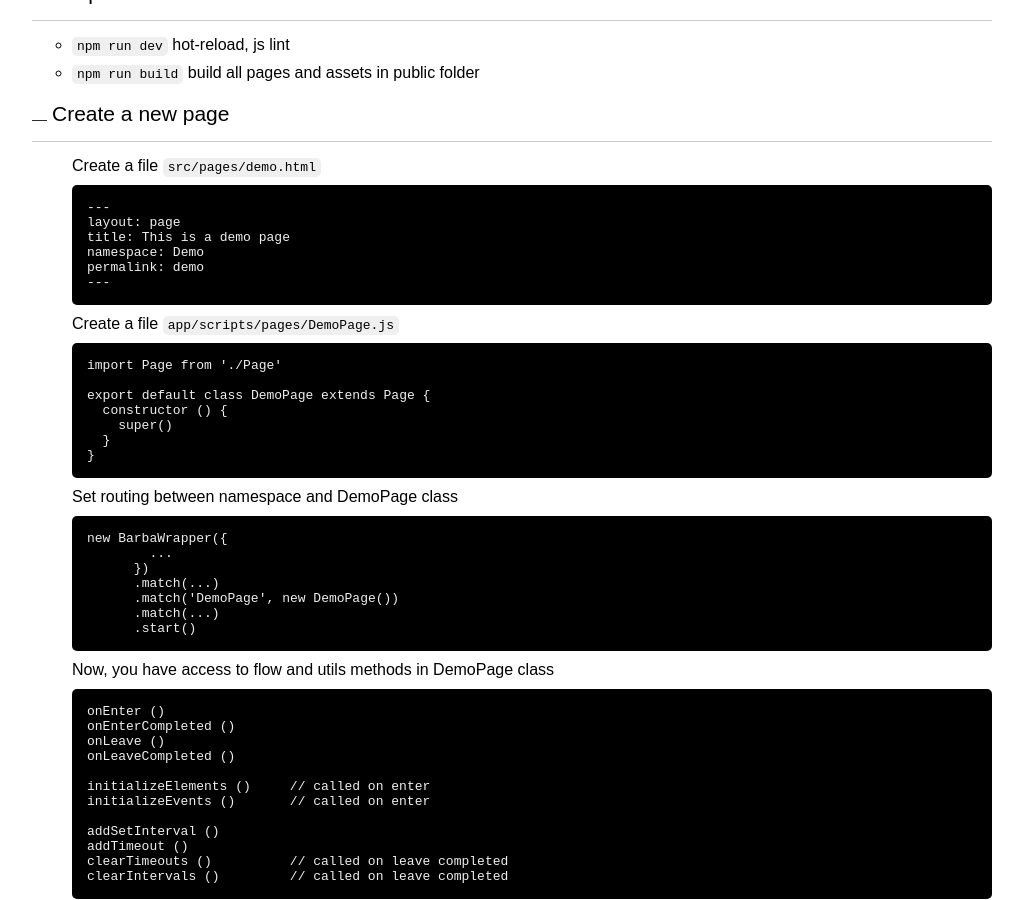
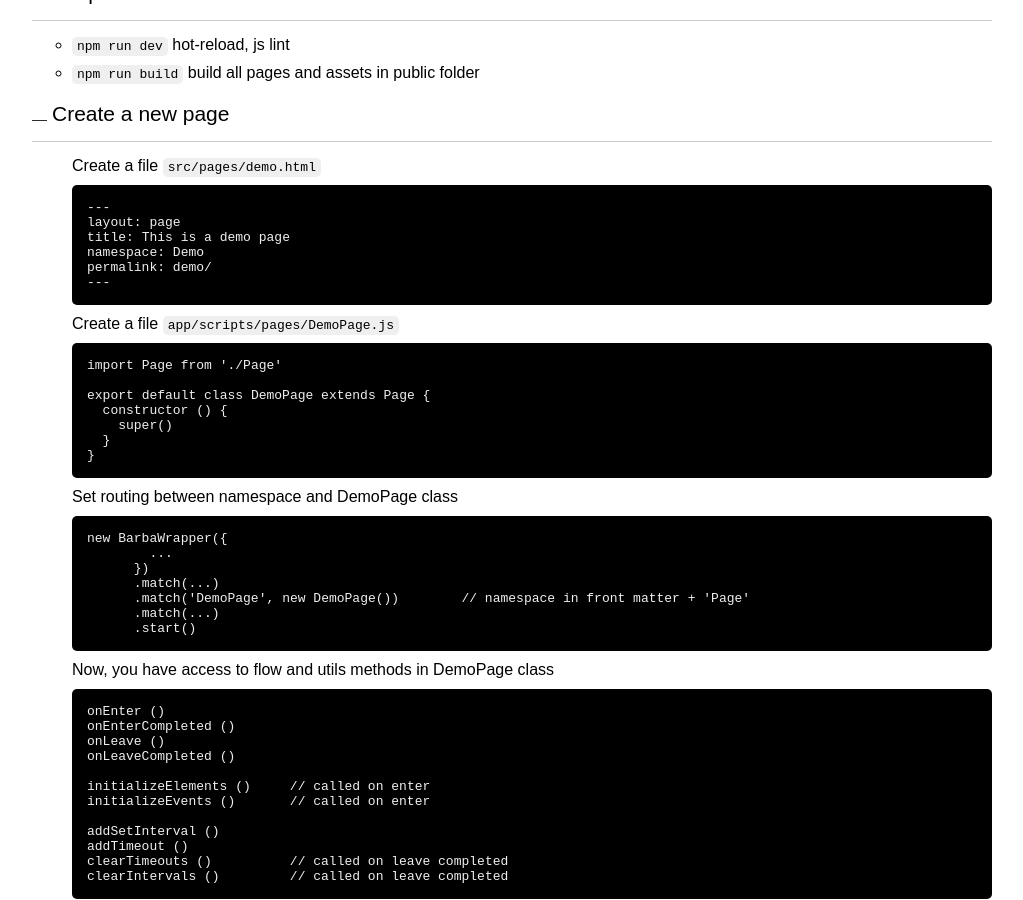
Before and after one commit to quentinneyraud/jekyll-starter-kit, a Jekyll site: the page built from src/_posts/2016-12-12-get-started.md, in a window 1280 px wide and 900 px high, scrolled down 1885 px. Shown: the whole window, without its empty margins (128-1151 px from the left). Built offline with Jekyll 4.4.1, drawn with Linux system fonts in a browser that asks for light colours; a script that is not in the unit is left out.

Commit message:
update doc
Former-commit-id: 1a968e83b608085b23c2e5c3106c8963ff67e3a4 [formerly 52af80efd719cb00c53ecec0a922804717d55cd1]
Former-commit-id: 54cd72818f840abfa40e52bca63626e69327b090

````diff
--- a/src/_posts/2016-12-12-get-started.md
+++ b/src/_posts/2016-12-12-get-started.md
@@ -34,7 +34,7 @@ Create a file `src/pages/demo.html`
 layout: page
 title: This is a demo page
 namespace: Demo
-permalink: demo
+permalink: demo/
 ---
 ```
 
@@ -55,7 +55,7 @@ new BarbaWrapper({
         ...
       })
       .match(...)
-      .match('DemoPage', new DemoPage())
+      .match('DemoPage', new DemoPage())	// namespace in front matter + 'Page'
       .match(...)
       .start()
 ```
````
